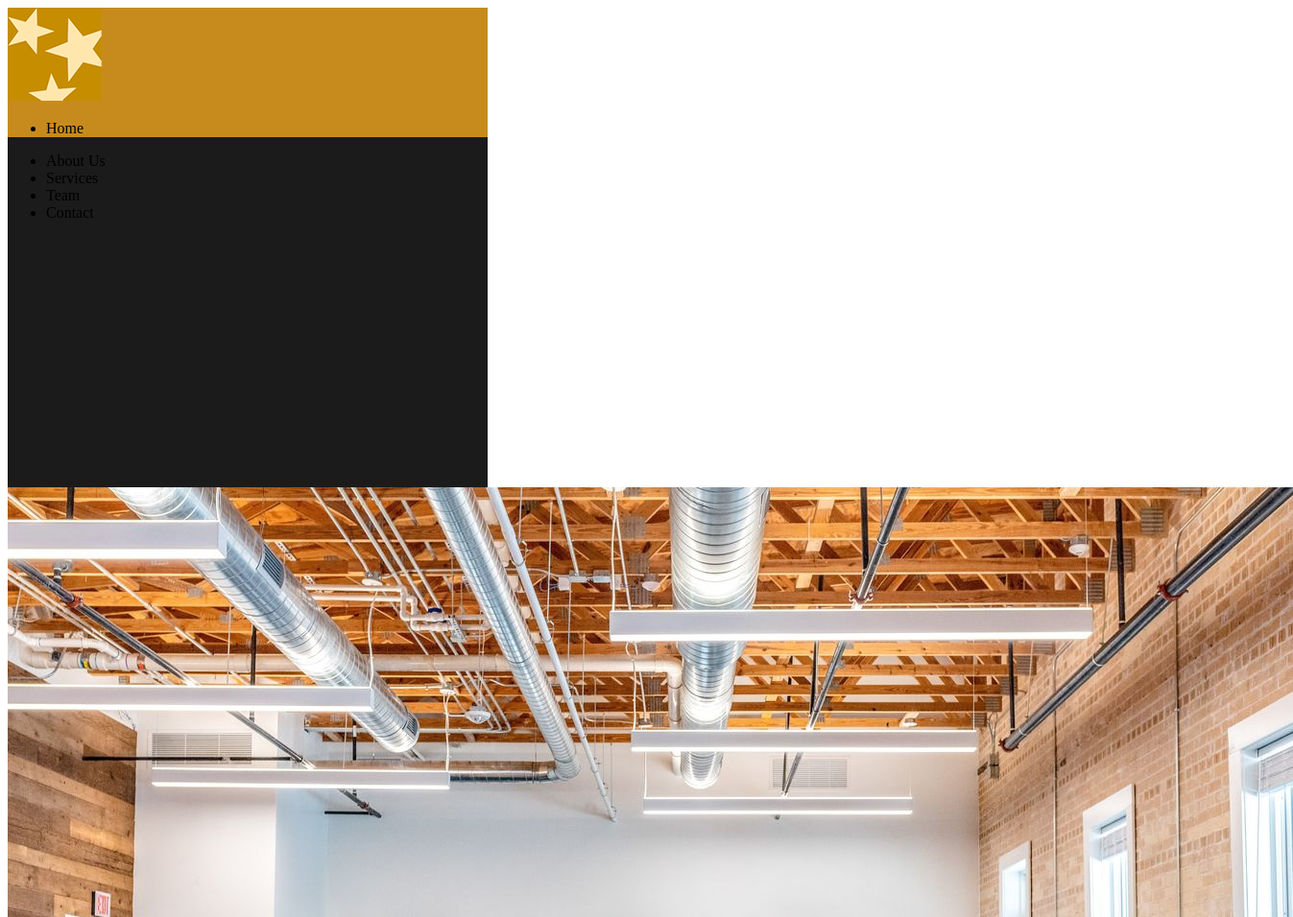
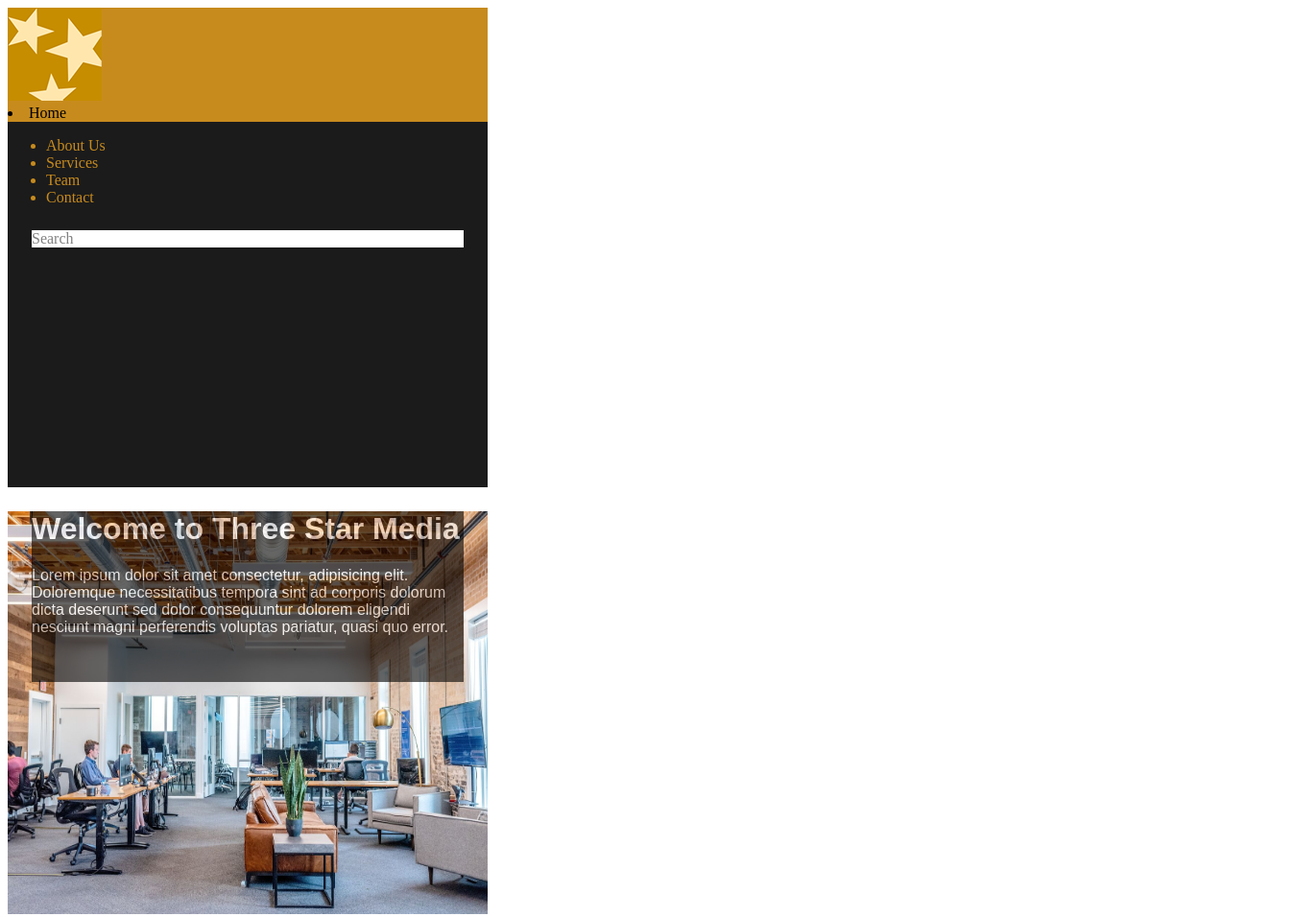
Before and after one commit to libr0009/libr0009.github.io, a plain HTML site: page final-project/index.html in a window 1280 px wide. Shown: the top 956 px of the page at 96% size, 1347 px wide, since content can reach past the window. Drawn offline with Linux system fonts and the light colour scheme.

Commit message:
adds to css

```diff
--- a/final-project/css/styles.css
+++ b/final-project/css/styles.css
@@ -4,11 +4,44 @@
     height: 500px;
 }
 
+.container1 ul{
+    color: rgb(199, 139, 29);
+}
+
 .box {
     background-color: rgb(199, 139, 29);
 }
 
-.box2 {
-    width: fit-content;
-    height: fit-content;
+.searchbar {
+    background-color: white;
+    color: grey;
+    border: 1.5px grey;
+    max-width: 450px;
+    margin: 5%;
 }
+
+
+.mainbackground {
+    background: url(../images/main-banner.jpg);
+    max-width: 500px;
+    height: 420px;
+    background-size: 100% 100%
+}
+
+.bannertext {
+    background-color: black;
+    opacity: 0.6;
+    max-width: fit-content;
+    font-family: Arial, Helvetica, sans-serif;
+    margin: 25px;
+
+}
+
+.bannertext h1{
+    color: white;
+    font-weight: bold;
+}
+
+.bannertext p{
+    color: white;
+}
--- a/final-project/index.html
+++ b/final-project/index.html
@@ -11,9 +11,9 @@
     <div class ="container1">
         <div class="box">
             <img src="images/logo.png" alt="logo"/>
-            <ul>
+            <ul1>
                 <li>Home</li>
-            </ul>
+            </ul1>
         </div>
         <ul>
             <li>About Us</li>
@@ -21,17 +21,22 @@
             <li>Team</li>
             <li>Contact</li>
         </ul>
+
+        <div class="searchbar">
+            <p>Search</p>
+            <i class="fa-solid fa-magnifying-glass"></i>
+        </div>
+
     </div>
 
-    <div class ="container2">
-        <img src="images/main-banner.jpg" alt="mainbanner"/>
-        <div class="box2">
-            <h1>Welcome to Three Star Media</h1>
-            <p>Lorem ipsum dolor sit amet consectetur, adipisicing elit. Doloremque necessitatibus tempora sint ad corporis dolorum dicta deserunt sed dolor consequuntur dolorem eligendi nesciunt magni perferendis voluptas pariatur, quasi quo error.</p>
-            <div class="button1">
-                <h2>Connect with us</h2>
+    <div class ="mainbackground">
+            <div class="bannertext">
+                <h1>Welcome to Three Star Media</h1>
+                <p>Lorem ipsum dolor sit amet consectetur, adipisicing elit. Doloremque necessitatibus tempora sint ad corporis dolorum dicta deserunt sed dolor consequuntur dolorem eligendi nesciunt magni perferendis voluptas pariatur, quasi quo error.</p>
+                <div class="button1">
+                    <h2>Connect with us</h2>
+                </div>
             </div>
-        </div>
     </div>
 </body>
 </html>
```
